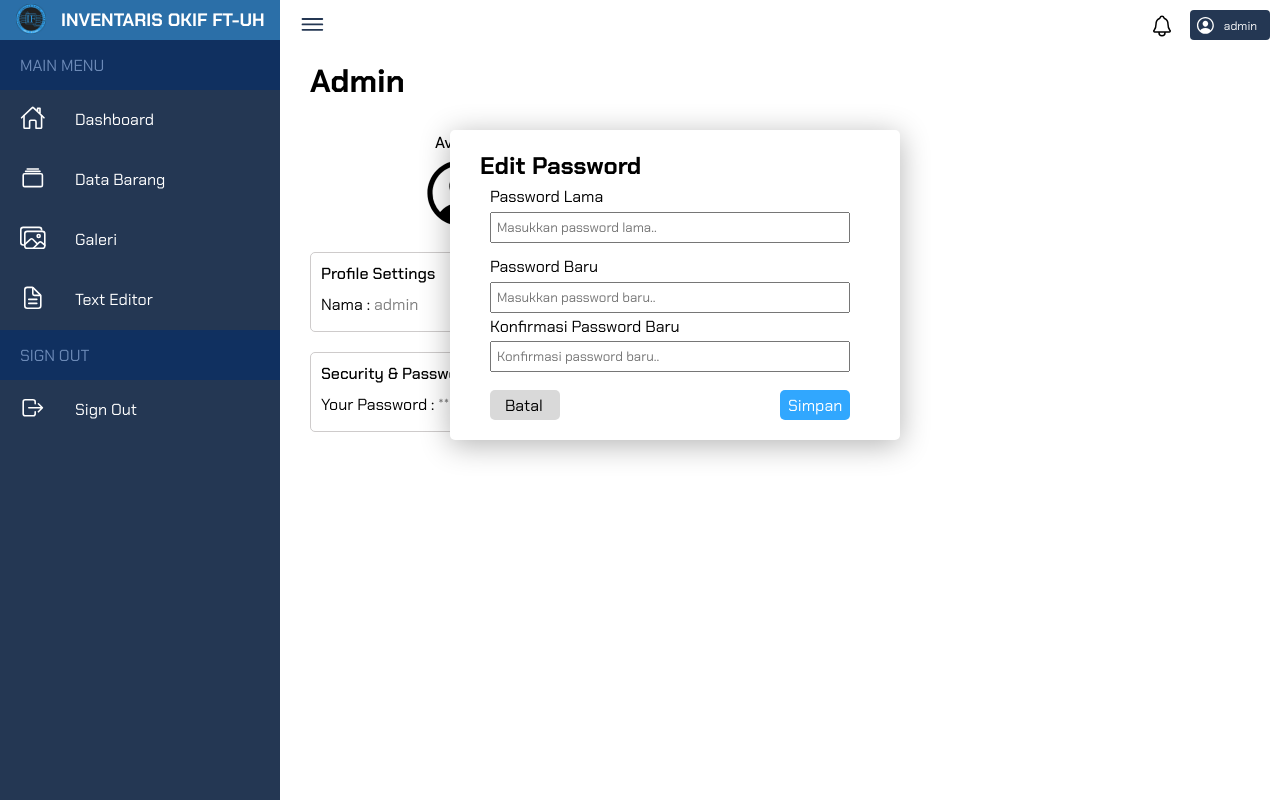
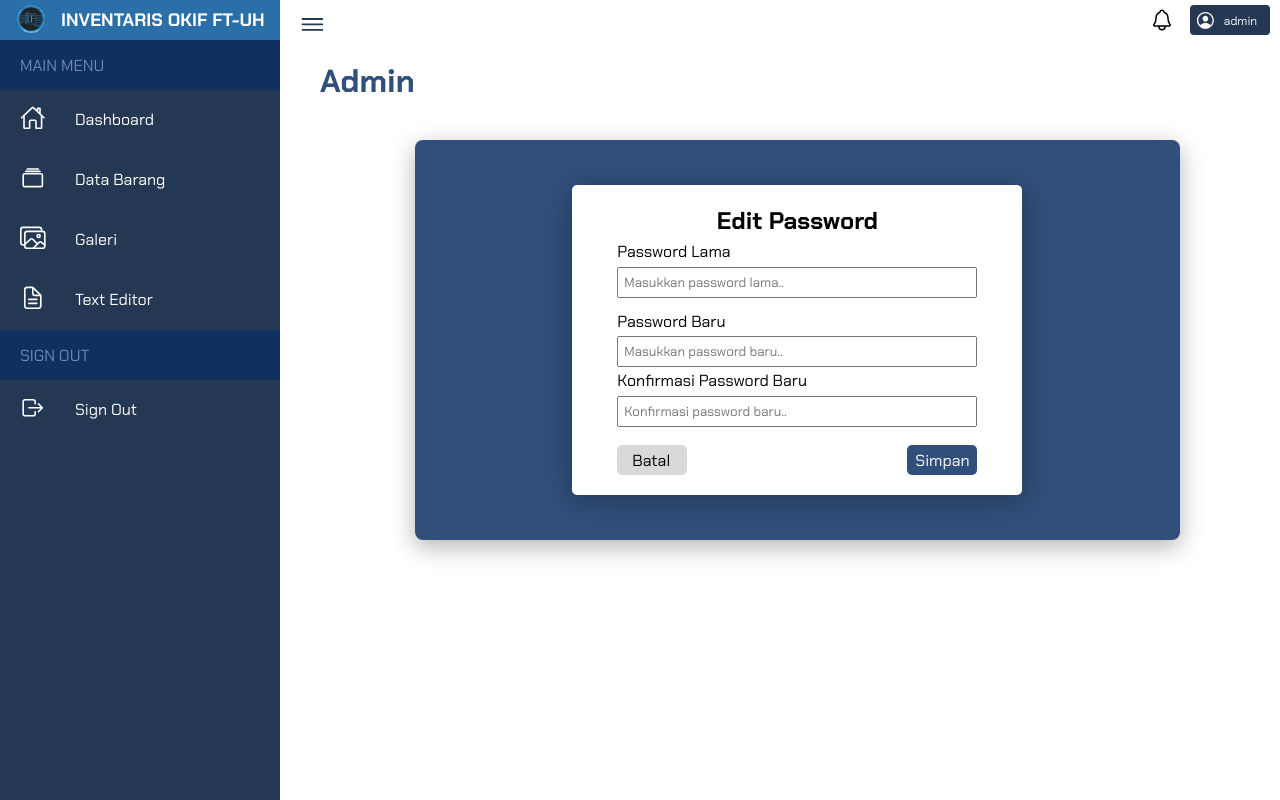
Before and after one commit to CloudDimperr/Dashboard, a CodeIgniter app: page /Sistem-informasi-klp-7/Admin/UbahPassword in a window 1280 px wide. Run offline with CodeIgniter, Linux system fonts and the light colour scheme.

Commit message:
mengubah dashboard, adminprofile, databarang, signin dan memperbaiki toggle dan icon

```diff
--- a/Public/css/style.css
+++ b/Public/css/style.css
@@ -226,7 +226,7 @@ img {
     width: 60px;
     height: 60px;
     cursor: pointer;
-    top: 14px;
+    top: 8px;
     right: 70px;
     font-size: 1.5em;
     font-weight: 1000;
@@ -241,7 +241,7 @@ img {
     border-radius: 4px;
     color: var(--white);
     cursor: pointer;
-    top: 10px;
+    top: 5px;
     right: 10px;
 }
 
@@ -1089,42 +1122,73 @@ canvas#myChart2 {
 
 .admin__profile {
     margin-top: 140px;
+    display: flex;
+    justify-content: center;
 }
 
 .admin__title {
     margin-top: -80px;
-    margin-left: 30px;
+    margin-left: 40px;
     font-size: 2em;
     font-weight: 700;
+    color: var(--hoverblue);
+}
+
+.admin__card {
+    position: relative;
+    display: flex;
+    flex-direction: column;
+    align-items: center;
+    justify-content: center;
+    background-color: var(--hoverblue);
+    width: 80%;
+    height: 400px;
+    margin-right: 100px;
+    box-shadow: 0 7px 25px rgba(0,0,0,0.30);
+    border-radius: 8px;
 }
 
 .admin__avatar {
-    margin-left: 130px;
     width: 200px;
     height: 100px;
-    margin-top: 30px;
-}
-
-.admin__avatartitle {
-    margin-top: 10px;
-    margin-left: 25px;
-    font-size: medium;
-    font-weight: 500;
 }
 
 .admin__avatarimg {
-    margin-left: 10px;
     cursor: pointer;
     font-size: 5em;
+    color: var(--hoverblue);
+    background-color: var(--white);
+    width: 50%;
+    height: 100px;
+    box-shadow: 0 7px 25px rgba(0,0,0,0.20);
+    border-radius: 20px;
+    display: flex;
+    justify-content: center;
+    align-items: center;
+    margin-left: 40px;
+}
+
+.admin__avatarimg:hover {
+    background: #e3e3e3;
 }
 
 .admin__profileset {
     width: 300px;
     height: 80px;
     margin-top: 20px;
-    margin-left: 30px;
-    border: 1px rgb(206, 203, 203) solid;
-    border-radius: 5px;
+    background-color: var(--white);
+    width: 300px;
+    height: 80px;
+    box-shadow: 0 7px 25px rgba(0,0,0,0.20);
+    border-radius: 8px;
+}
+
+.admin__profileset:hover {
+    background: #e3e3e3;
+}
+
+.admin__profileset a {
+    text-decoration: none;
 }
 
 .admin__profilesettitle {
@@ -1132,6 +1196,7 @@ canvas#myChart2 {
     margin-left: 10px;
     font-size: medium;
     font-weight: 500;
+    color: var(--black);
 }
 
 .admin__name {
@@ -1154,7 +1219,7 @@ canvas#myChart2 {
 }
 
 .admin__nameedit ion-icon {
-    color: var(--black);
+    color: var(--hoverblue);
     padding: 4px;
     border-radius: 5px;
     margin-top: 24px;
@@ -1239,12 +1303,20 @@ canvas#myChart2 {
 }
 
 .admin__security {
+    margin-top: 20px;
+    background-color: var(--white);
     width: 300px;
     height: 80px;
-    margin-top: 20px;
-    margin-left: 30px;
-    border: 1px rgb(206, 203, 203) solid;
-    border-radius: 5px;
+    box-shadow: 0 7px 25px rgba(0,0,0,0.20);
+    border-radius: 8px;
+}
+
+.admin__security:hover {
+    background: #e3e3e3;
+}
+
+.admin__security a {
+    text-decoration: none;
 }
 
 .admin__securitytitle {
@@ -1252,6 +1324,7 @@ canvas#myChart2 {
     margin-left: 10px;
     font-size: medium;
     font-weight: 500;
+    color: var(--black);
 }
 
 .admin__password {
@@ -1274,7 +1347,7 @@ canvas#myChart2 {
 }
 
 .admin__passwordedit ion-icon {
-    color: var(--black);
+    color: var(--hoverblue);
     padding: 4px;
     border-radius: 5px;
     margin-top: 24px;
@@ -1282,22 +1355,19 @@ canvas#myChart2 {
     cursor: pointer;
 }
 
-.admin__pweditpopup {
-    position: fixed;
-    top: 130px;
-    left: 450px;
+.admin__pweditcard {
+    display: flex;
+    flex-direction: column;
+    justify-content: center;
+    align-items: center;
     width: 450px;
     height: 310px;
-    padding-top: 10px;
-    padding-left: 10px;
     box-shadow: 0 5px 30px rgba(0,0,0,0.30);
     background: var(--white);
     border-radius: 5px;
 }
 
 .admin__pwedittitle {
-    margin-top: 10px;
-    margin-left: 20px;
     font-size: 1.5em;
     font-weight: 700;
 }
@@ -1305,7 +1375,6 @@ canvas#myChart2 {
 .admin__pweditchange {
     line-height: 0.8em;
     margin-top: 10px;
-    margin-left: 30px;
 }
 
 .admin__pweditold {
@@ -1333,11 +1402,16 @@ canvas#myChart2 {
     box-sizing: border-box;
 }
 
+.admin__pweditoption {
+    display: flex;
+    justify-content: space-between;
+    gap: 220px;
+    margin-top: 10px;
+}
+
 .admin__pweditcancel {
     width: 70px;
     height: 30px;
-    margin-top: 10px;
-    margin-left: 30px;
     padding-top: 5px;
     padding-left: 15px;
     border-radius: 5px;
@@ -1357,18 +1431,16 @@ canvas#myChart2 {
 .admin__pweditsave {
     width: 70px;
     height: 30px;
-    margin-top: -30px;
-    margin-left: 320px;
     padding-top: 5px;
     padding-left: 8px;
     border-radius: 5px;
     color: var(--white);
-    background: var(--blue);
+    background: var(--hoverblue);
     cursor: pointer;
 }
 
 .admin__pweditsave:hover {
-    background: var(--hoverblue);
+    background: var(--lightblue);
 }
 
 .admin__pweditsave a {
--- a/application/config/config.php
+++ b/application/config/config.php
@@ -23,7 +23,7 @@ defined('BASEPATH') OR exit('No direct script access allowed');
 | a PHP script and you can easily do that on your own.
 |
 */
-$config['base_url'] = 'http://localhost/Admin-Panel/';
+$config['base_url'] = 'http://localhost/Sistem-informasi-klp-7/';
 
 /*
 |--------------------------------------------------------------------------
--- a/application/views/admin/ubahpassword.php
+++ b/application/views/admin/ubahpassword.php
@@ -1,38 +1,8 @@
 
             <div class="admin__profile">
                 <div class="admin__title">Admin</div>
-                <div class="admin__avatar">
-                    <div class="admin__avatartitle">Avatar</div>
-                    <div class="admin__avatarimg">
-                        <ion-icon name="person-circle-outline"></ion-icon>
-                    </div>
-                </div>
-                <div class="admin__profileset">
-                    <div class="admin__profilesettitle">Profile Settings</div>
-                    <div class="admin__name">
-                        <span class="admin__name--black">Nama : </span>
-                        <span class="admin__name--gray">admin</span>
-                    </div>
-                    <div class="admin__nameedit">
-                        <a href="<?= site_url('Admin/editnama');?>">
-                            <ion-icon name="create-outline"></ion-icon>
-                        </a>
-                    </div>
-                </div>
-                <div class="admin__security">
-                    <div class="admin__securitytitle">Security & Password</div>
-                    <div class="admin__password">
-                        <span class="admin__password--black">Your Password :</span>
-                        <span class="admin__password--gray">*********</span>
-                    </div>
-                    <div class="admin__passwordedit">
-                        <a href="<?= site_url('Admin/ubahpassword');?>">
-                            <ion-icon name="create-outline"></ion-icon>
-                        </a>
-                    </div>
-                </div>
-            </div>
-            <div class="admin__pweditpopup">
+                <div class="admin__card">
+                    <div class="admin__pweditcard">
                         <div class="admin__pwedittitle">Edit Password</div>
                         <div class="admin__pweditchange">
                             <div class="admin__pweditold">
@@ -54,16 +24,20 @@
                                 </label>
                             </div>
                         </div>
+                        <div class="admin__pweditoption">
                             <div class="admin__pweditcancel">
-                    <a href="<?= base_url();?>Admin"">
+                                <a href="<?= base_url();?>Admin">
                                     <span>Batal</span>
                                 </a>
                             </div>
                             <div class="admin__pweditsave">
-                    <a href="<?= base_url();?>Admin"">
+                                <a href="<?= base_url();?>Admin">
                                     <span>Simpan</span>
                                 </a>
                             </div>
                         </div>
                     </div>
                 </div>
+            </div>
+        </div>
+    </div>
--- a/application/views/signin/signin.php
+++ b/application/views/signin/signin.php
@@ -1,6 +1,6 @@
 
     <div class="signin__container">
-        <span class="signin__image"><img src="<?= base_url();?>/public/assets/okif.png" alt="logo okif" class="signin__image__logo"></span>
+        <div class="signin__image"><img src="<?= base_url();?>/public/assets/okif.png" alt="logo okif"></div>
         <div class="signin__card">
             <div class="signin__title">APLIKASI<br>INVENTARIS OKIF FT-UH</div>
             <div class="signin__uname">
--- a/application/views/templates/header.php
+++ b/application/views/templates/header.php
@@ -10,6 +10,8 @@
     <link rel="preconnect" href="https://fonts.gstatic.com" crossorigin>
     <link href="https://fonts.googleapis.com/css2?family=Chakra+Petch:wght@300;400;500;600;700&display=swap" rel="stylesheet">
 
+    <link href="https://cdnjs.cloudflare.com/ajax/libs/font-awesome/6.2.1/css/all.min.css" rel="stylesheet"  type="text/css">
+
     <link rel="stylesheet" href="<?= base_url();?>/public/css/style.css">
 </head>
 <body>
```
Also changed, not shown: other parts of Public/css/style.css (+74 -37 lines), Public/js/script.js (+23 -22 lines), application/controllers/Texteditor.php (added, +32 -0 lines), application/views/admin/adminprofile.php (+9 -6 lines), application/views/admin/editnama.php (+8 -34 lines), application/views/dashboard/dashboard.php (+22 -3 lines), application/views/databarang/editbarang.php (+7 -1 lines), application/views/databarang/tambahbarang.php (+7 -2 lines), application/views/galeri/galeri.php (+5 -4 lines). Lines whose indentation alone changed are shown as unchanged.
